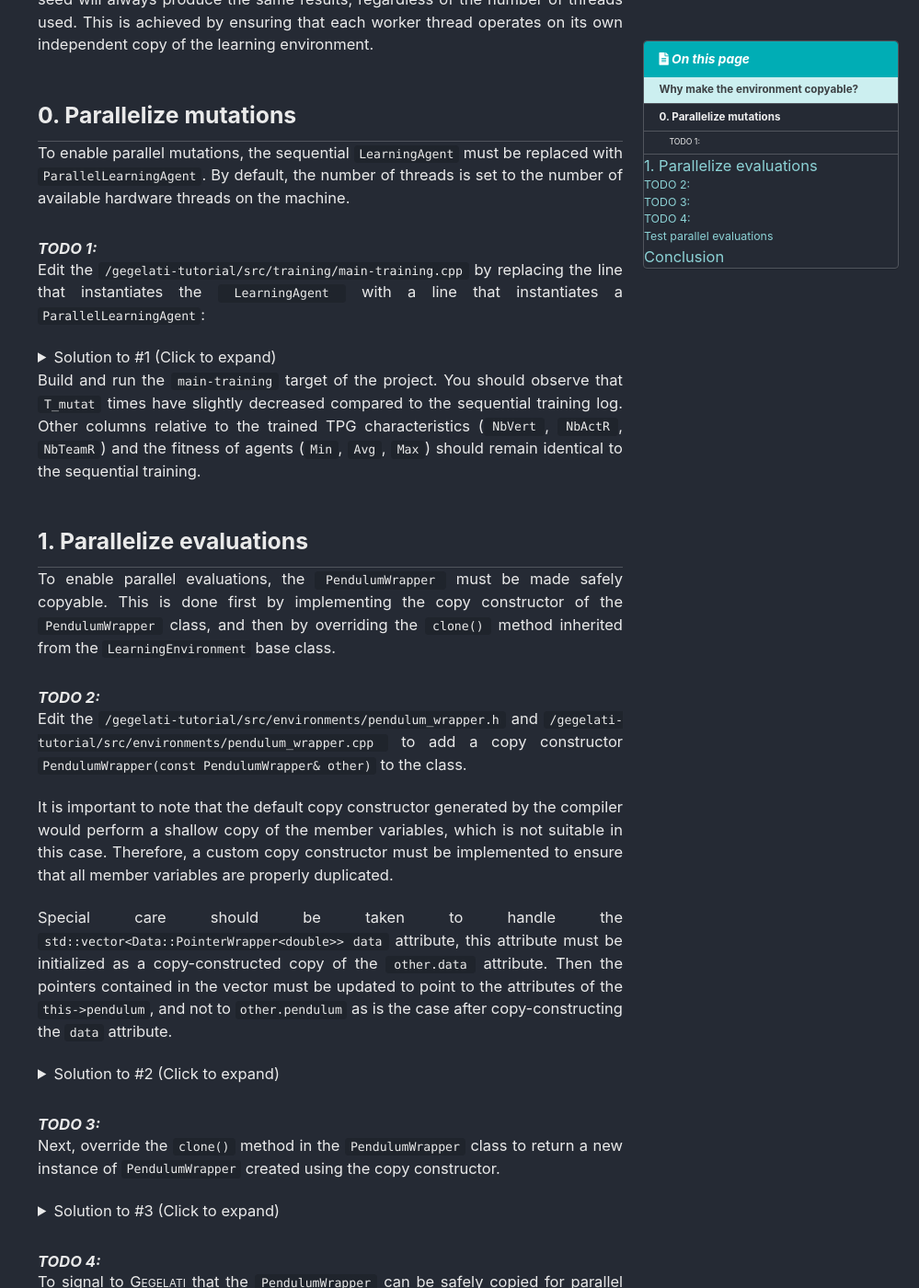
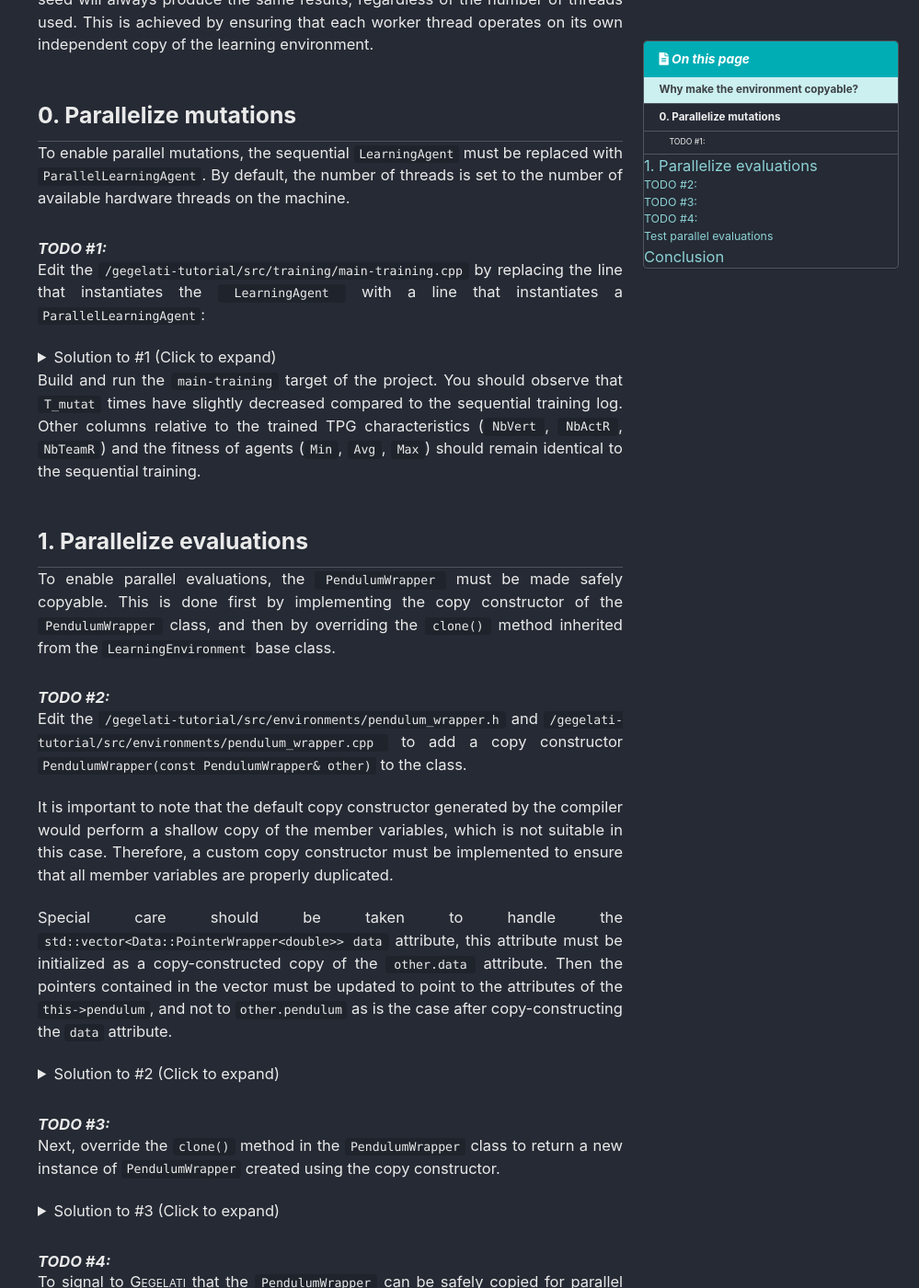
Before and after one commit to gegelati/gegelati-tutorial, a Jekyll site: the page built from docs/_pages/parallel_training.md, in a window 1280 px wide and 1400 px high, scrolled down 1095 px. Shown: the whole window at 92% size, without its empty margins (281-1280 px from the left). Built offline with Jekyll 4.4.1, drawn with Linux system fonts in a browser that asks for light colours; cached includes are drawn as plain includes.

Commit message:
Correct layout of new tutorials

```diff
--- a/docs/_pages/parallel_training.md
+++ b/docs/_pages/parallel_training.md
@@ -29,7 +29,7 @@ An important feature of <span style="font-variant: small-caps;">Gegelati</span>
 
 To enable parallel mutations, the sequential `LearningAgent` must be replaced with `ParallelLearningAgent`. By default, the number of threads is set to the number of available hardware threads on the machine.
 
-#### TODO 1:
+#### TODO #1:
 Edit the `/gegelati-tutorial/src/training/main-training.cpp` by replacing the line that instantiates the `LearningAgent` with a line that instantiates a `ParallelLearningAgent`:
 
 {% details Solution to #1 (Click to expand) %}
@@ -47,7 +47,7 @@ Build and run the `main-training` target of the project. You should observe that
 
 To enable parallel evaluations, the `PendulumWrapper` must be made safely copyable. This is done first by implementing the copy constructor of the `PendulumWrapper` class, and then by overriding the `clone()` method inherited from the `LearningEnvironment` base class.
 
-#### TODO 2:
+#### TODO #2:
 Edit the `/gegelati-tutorial/src/environments/pendulum_wrapper.h` and `/gegelati-tutorial/src/environments/pendulum_wrapper.cpp` to add a copy constructor `PendulumWrapper(const PendulumWrapper& other)` to the class.
 
 It is important to note that the default copy constructor generated by the compiler would perform a shallow copy of the member variables, which is not suitable in this case. Therefore, a custom copy constructor must be implemented to ensure that all member variables are properly duplicated.
@@ -78,7 +78,7 @@ PendulumWrapper::PendulumWrapper(const PendulumWrapper& other)
 
 {% enddetails %}
 
-#### TODO 3:
+#### TODO #3:
 Next, override the `clone()` method in the `PendulumWrapper` class to return a new instance of `PendulumWrapper` created using the copy constructor.
 
 {% details Solution to #3 (Click to expand) %}
@@ -99,7 +99,7 @@ Data::LearningEnvironment* PendulumWrapper::clone() const {
 {% enddetails %}
 
 
-#### TODO 4:
+#### TODO #4:
 To signal to <span style="font-variant: small-caps;">Gegelati</span> that the `PendulumWrapper` can be safely copied for parallel evaluation, the `LearningEnvironment::isCopyable()` method must be overridden to return `true`.
 
 {% details Solution to #4 (Click to expand) %}
```
Also changed, not shown: docs/_pages/strengthening_agents.md (+5 -5 lines).
